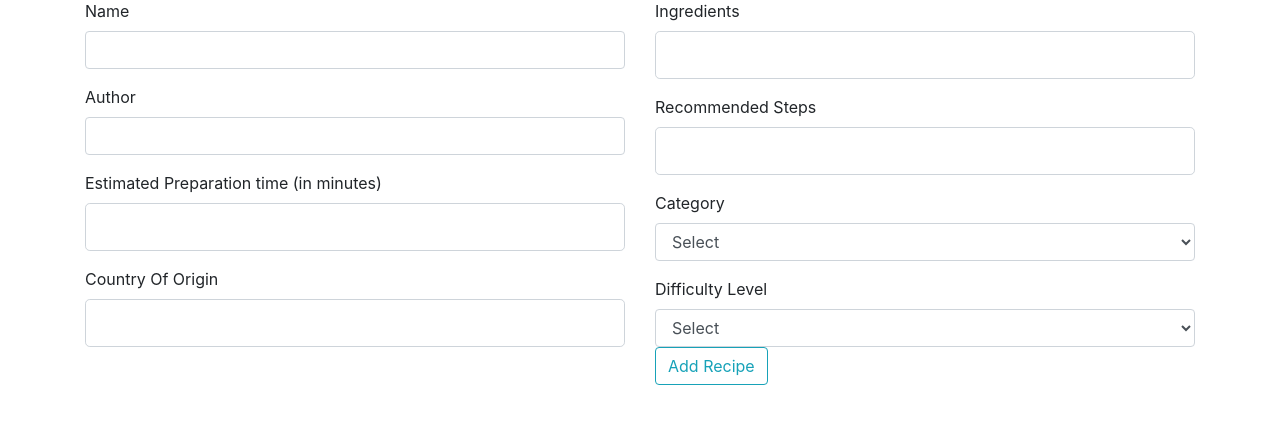
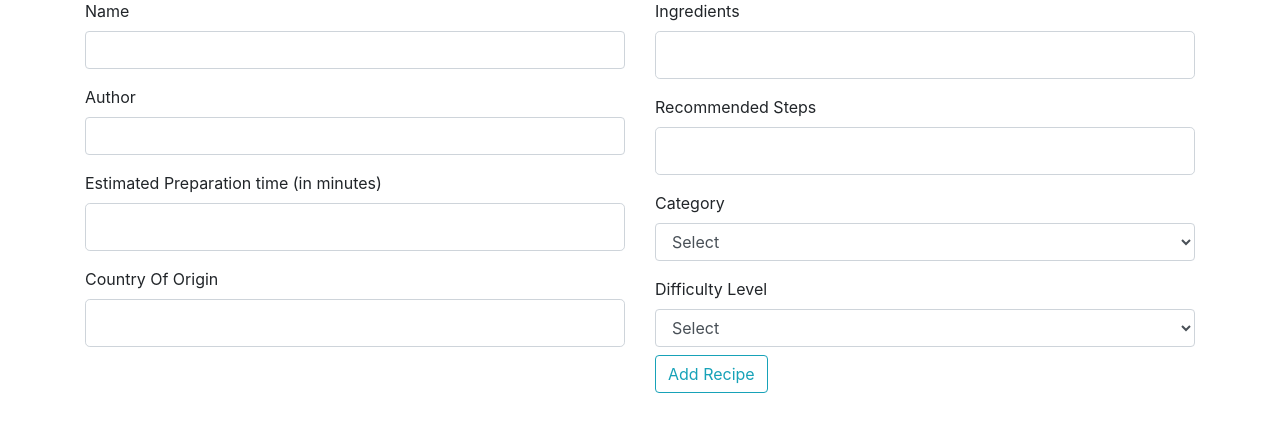
Before and after one commit to toderas/Flask-Cook-Book, a Flask app: page /addrecipe in a window 1280 px wide. Shown: the part 78-525 px from the top of the page. Run offline with Flask 2, Linux system fonts and the light colour scheme; data that the repository does not hold is empty; some libraries are stand-ins or nearby versions.

Commit message:
further styling

```diff
--- a/templates/addrecipe.html
+++ b/templates/addrecipe.html
@@ -5,6 +5,7 @@
     <div class="row">
       <div class="col-md-6 list-inline">
         <div class="form-group">
+          <!--Dish name input field-->
           {{ form.dish_name.label(class="form-control-label") }} {% if form.dish_name.errors %} {{ form.dish_name(class="form-control form-control-lg is-invalid") }}
           <div class="invalid-feedback">
             {% for error in form.dish_name.errors %}
@@ -12,6 +13,7 @@
           </div>
           {% else %} {{ form.dish_name(class="form-control ") }} {% endif %}
         </div>
+        <!--Dish author input field-->
         <div class="form-group">
           {{ form.dish_author.label(class="form-control-label") }} {% if form.dish_author.errors %} {{ form.dish_author(class="form-control form-control-lg is-invalid") }}
           <div class="invalid-feedback">
@@ -20,6 +22,7 @@
           </div>
           {% else %} {{ form.dish_author(class="form-control") }} {% endif %}
         </div>
+        <!--Estimate Preparation Time -->
         <div class="form-group">
           {{ form.dish_prep_time.label(class="form-control-label") }} {% if form.dish_prep_time.errors %} {{ form.dish_prep_time(class="form-control form-control-lg is-invalid") }}
           <div class="invalid-feedback">
@@ -28,6 +31,7 @@
           </div>
           {% else %} {{ form.dish_prep_time(class="form-control form-control-lg") }} {% endif %}
         </div>
+        <!--Country Of Origin-->
         <div class="form-group">
           {{ form.dish_origin_cuisine.label(class="form-control-label") }} {% if form.dish_origin_cuisine.errors %} {{ form.dish_origin_cuisine(class="form-control form-control-lg is-invalid") }}
           <div class="invalid-feedback">
@@ -38,6 +42,7 @@
         </div>
       </div>
       <div class="col-md-6 list-inline">
+        <!-- dish ingredients-->
         <div class="form-group">
           {{ form.dish_ingredients.label(class="form-control-label") }} {% if form.dish_ingredients.errors %} {{ form.dish_ingredients(class="form-control form-control-lg is-invalid") }}
           <div class="invalid-feedback">
@@ -46,6 +51,7 @@
           </div>
           {% else %} {{ form.dish_ingredients(class="form-control form-control-lg") }} {% endif %}
         </div>
+        <!--dish preparation steps-->
         <div class="form-group">
           {{ form.dish_preparation_steps.label(class="form-control-label") }} {% if form.dish_preparation_steps.errors %} {{ form.dish_preparation_steps(class="form-control form-control-lg is-invalid") }}
           <div class="invalid-feedback">
@@ -54,6 +60,7 @@
           </div>
           {% else %} {{ form.dish_preparation_steps(class="form-control form-control-lg") }} {% endif %}
         </div>
+        <!--Select options for category and required skills-->
         <div class="form-group">
           <label for="Category">Category</label>
           <select class="form-control" id="categories" name="category_name" required>
@@ -72,7 +79,7 @@
                   {% endfor %}
     </div>
     <div class="form-group">
-    {{ form.submit(class="btn btn-outline-info") }}
+    {{ form.submit(class="btn btn-outline-info mt-2 recipe-submit-button") }}
   </div>
   </div>
   </div>
```
Lines whose indentation alone changed are shown as unchanged.
